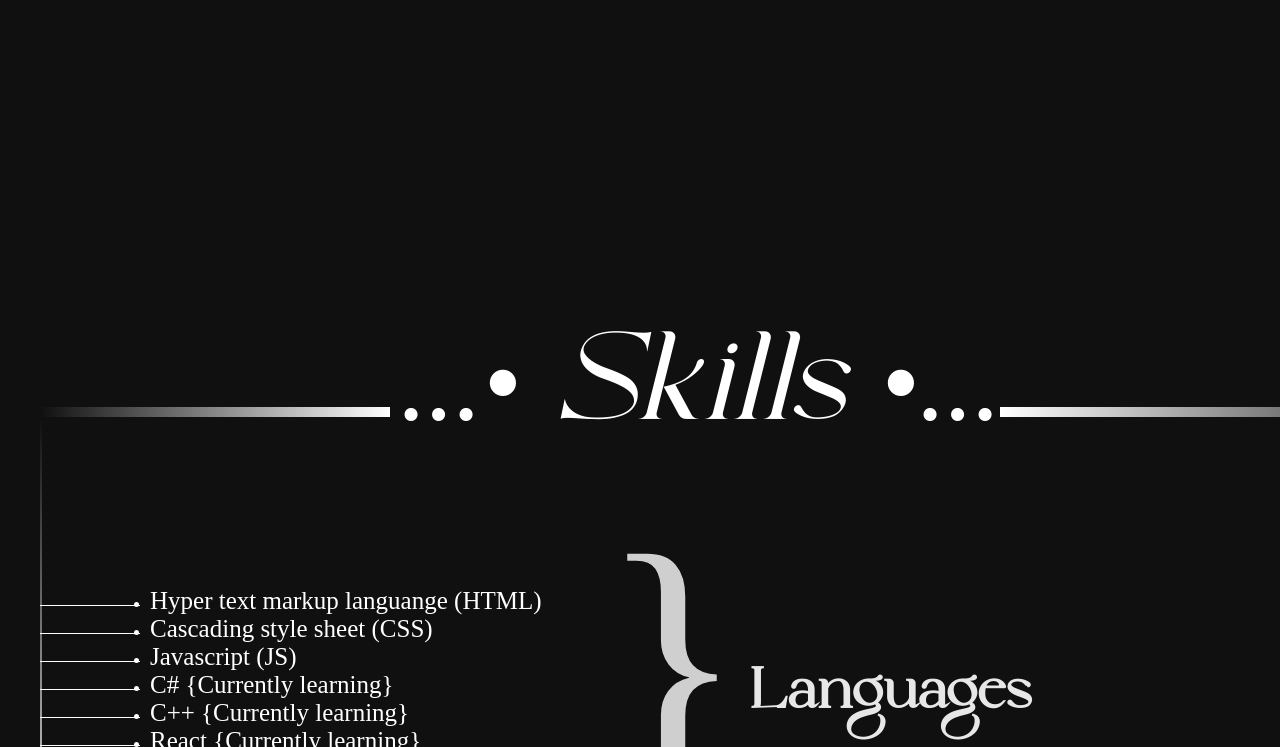
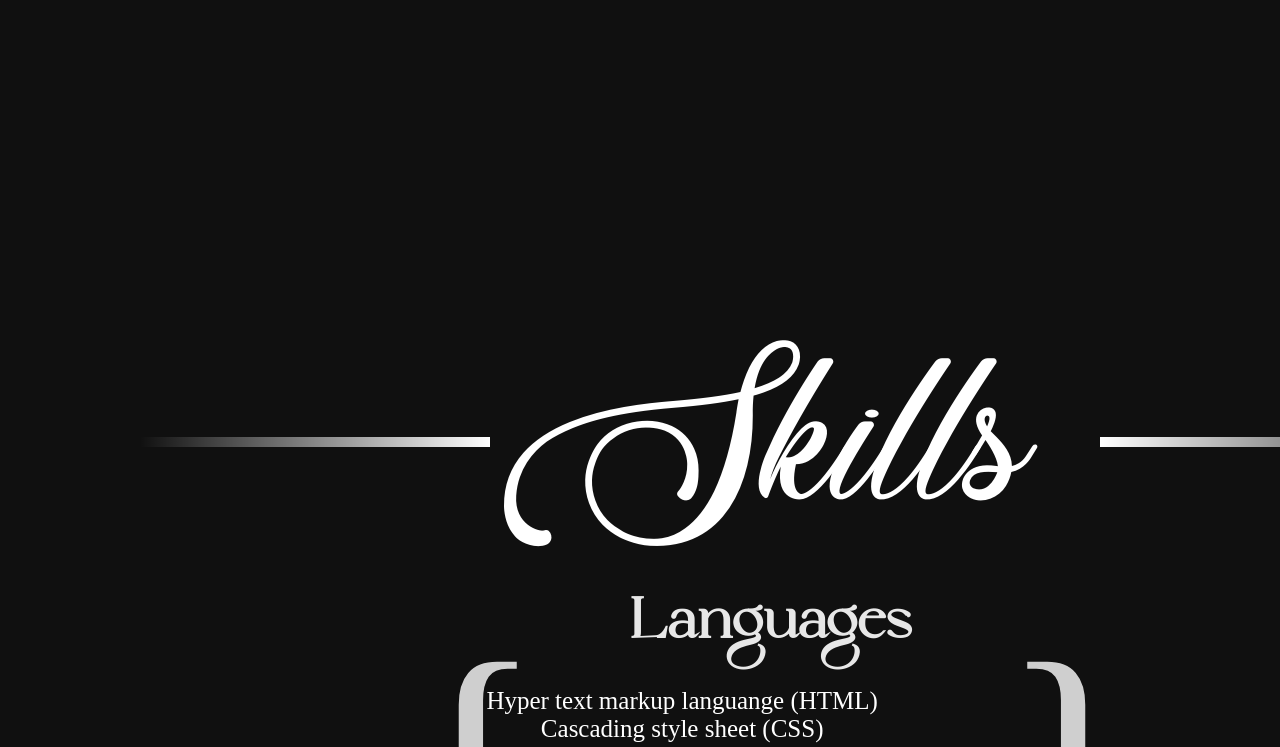
Before and after one commit to Poptale/Portfolio-Website, a plain HTML site: page profile.html in a window 1280 px wide. Shown: the part 2053-2800 px from the top of the page. Drawn offline with Linux system fonts and the light colour scheme.

Commit message:
Uni changed

```diff
--- a/profile.html
+++ b/profile.html
@@ -29,7 +29,7 @@
         </div>
 
         <div class="hobbies-section">
-            <h1 class="hobbies">...• Hobbies •...</h1>
+            <h1 class="hobbies">Hobbies</h1>
             <div class="elem">
                 <h1 class="chess coding">CODING</h1>
                 <img class="elemImg img1" src="https://media.istockphoto.com/id/880444160/photo/abstract-program-code.jpg?s=612x612&w=0&k=20&c=TN42h34NKOngCvGmOqFYxWZwbmqozgtHfdhaypVDyZA=" alt="">
@@ -61,8 +61,7 @@
         </div>
 
         <div class="skills-section">
-            <h1 class="hobbies skills">...• Skills •...</h1>
-            <div class="line"></div>
+            <h1 class="hobbies skills">Skills</h1>
             <ul>
                 <li><h1 class="skill">Hyper text markup languange (HTML)</h1></li>
                 <li><h1 class="skill">Cascading style sheet (CSS)</h1></li>
@@ -73,9 +72,10 @@
                 <li><h1 class="skill">Three.js {Currently learning}</h1></li>
             </ul>
             <h1 class="curly">}</h1>
+            <h1 class="curly curly-al">{</h1>
             <h1 class="lan">Languages</h1>
             <ul class="frameworks">
-                <li><h1 class="skill">Global Species Action Plan (GSAP)</h1></li>
+                <li><h1 class="skill">GreenSock Animation Platform (GSAP)</h1></li>
                 <li><h1 class="skill">Tailwind CSS</h1></li>
                 <li><h1 class="skill">Bootstap</h1></li>
                 <li><h1 class="skill">jQuery</h1></li>
@@ -84,11 +84,12 @@
                 <li><h1 class="skill">Framer Motion</h1></li>
             </ul>
             <h1 class="curly curly2">}</h1>
+            <h1 class="curly curly2 curly-al">{</h1>
             <h1 class="lan frame">Frameworks</h1>
         </div>
 
         <div class="about-section">
-            <h1 class="hobbies about">...•About me •...</h1>
+            <h1 class="hobbies about">About me</h1>
             <h1  class="qestions">Who I Am</h1>
             <p class="about-me">
                 Hello! I’m Pratik Jha, a dedicated and curious learner on a journey to explore and excel in multiple fields. Currently, I’m a school student in 11th grade, deeply focused on preparing for JEE and IIT-JEE while also pursuing my passion for technology, creativity, and problem-solving.
--- a/style.css
+++ b/style.css
@@ -6,6 +6,11 @@
 @font-face {
     font-family: Sign;
     src: url(Fonts/Andrea\ Bellarosa.ttf);
+}
+
+@font-face {
+    font-family: Sunny;
+    src: url(Fonts/Weather\ Sunday\ -\ Personal\ Use.otf);
 }
 
 *{
@@ -394,10 +399,9 @@ body{
 }
 
 .hobbies{
-    font-size: 110px;
-    font-family: Nervada;
+    font-size: 200px;
+    font-family: Sunny;
     font-weight: 100;
-    font-style: italic;
     padding: 120px 0 0 400px;
     position: relative;
 }
@@ -408,7 +412,7 @@ body{
     height: 10px;
     width: 350px;
     background-color: #fff;
-    top: 220px;
+    top: 250px;
     left: 40px;
     background: linear-gradient(to right, transparent, #fff);
 }
@@ -420,8 +424,8 @@ body{
     height: 10px;
     width: 350px;
     background-color: #fff;
-    top: 220px;
-    left: 1150px;
+    top: 250px;
+    left: 1100px;
     background: linear-gradient(to right, #fff, transparent);
 }
 
@@ -473,9 +477,17 @@ body{
     position: relative;
 }
 
+.skills{
+    left: 100px;
+}
+
+.skills::before{
+    left: 40px;
+}
+
 .skills::after{
     left: 1000px;
-    width: 500px;
+    width: 400px;
     background: linear-gradient(to right, #fff, transparent);
 }
 
@@ -486,34 +498,16 @@ body{
     font-size: 25px;
 }
 
-.skill::before{
-    content: "";
-    position: absolute;
-    height: 1px;
-    width: 100px;
-    background-color: #fff;
-    top: 18px;
-    left: -110px;
-}
-
 ul{
     position: absolute;
-    top: 400px;
-    left: 150px;
-}
-
-.line{
-    height: 1000px;
-    width: 2px;
-    background-color: #fff;
-    position: absolute;
-    top: 230px;
-    left: 40px;
-    background: linear-gradient(to top, transparent, #fff, transparent);
+    top: 500px;
+    left: 38%;
+    text-align: center;
+    list-style-type: none;
 }
 
 .frameworks{
-    top: 700px;
+    top: 850px;
 }
 
 .about{
@@ -530,7 +524,7 @@ ul{
 }
 
 .about-section{
-    height: 250vh;
+    height: 260vh;
     background-color: #101010;
 }
 
@@ -555,16 +549,21 @@ ul{
 .love{
     font-family: Sign;
     text-align: center;
-    padding-top: 100px;
+    padding-top: 70px;
 }
 
 .curly{
     font-size: 300px;
     font-weight: 100;
     position: absolute;
-    left: 600px;
+    top: 410px;
+    left: 1000px;
     pointer-events: none;
     opacity: 0.8;
+}
+
+.curly-al{
+    left: 400px;
 }
 
 .lan{
@@ -572,16 +571,17 @@ ul{
     font-size: 50px;
     opacity: 0.9;
     position: absolute;
-    top: 470px;
-    left: 750px;
+    top: 400px;
+    left: 630px;
 }
 
 .frame{
     top: 760px;
+    left: 600px;
 }
 
 .curly2{
-    top: 600px;
+    top: 760px;
 }
 
 a{
```
Also changed, not shown: Fonts/Weather Sunday - Personal Use.otf (added).
